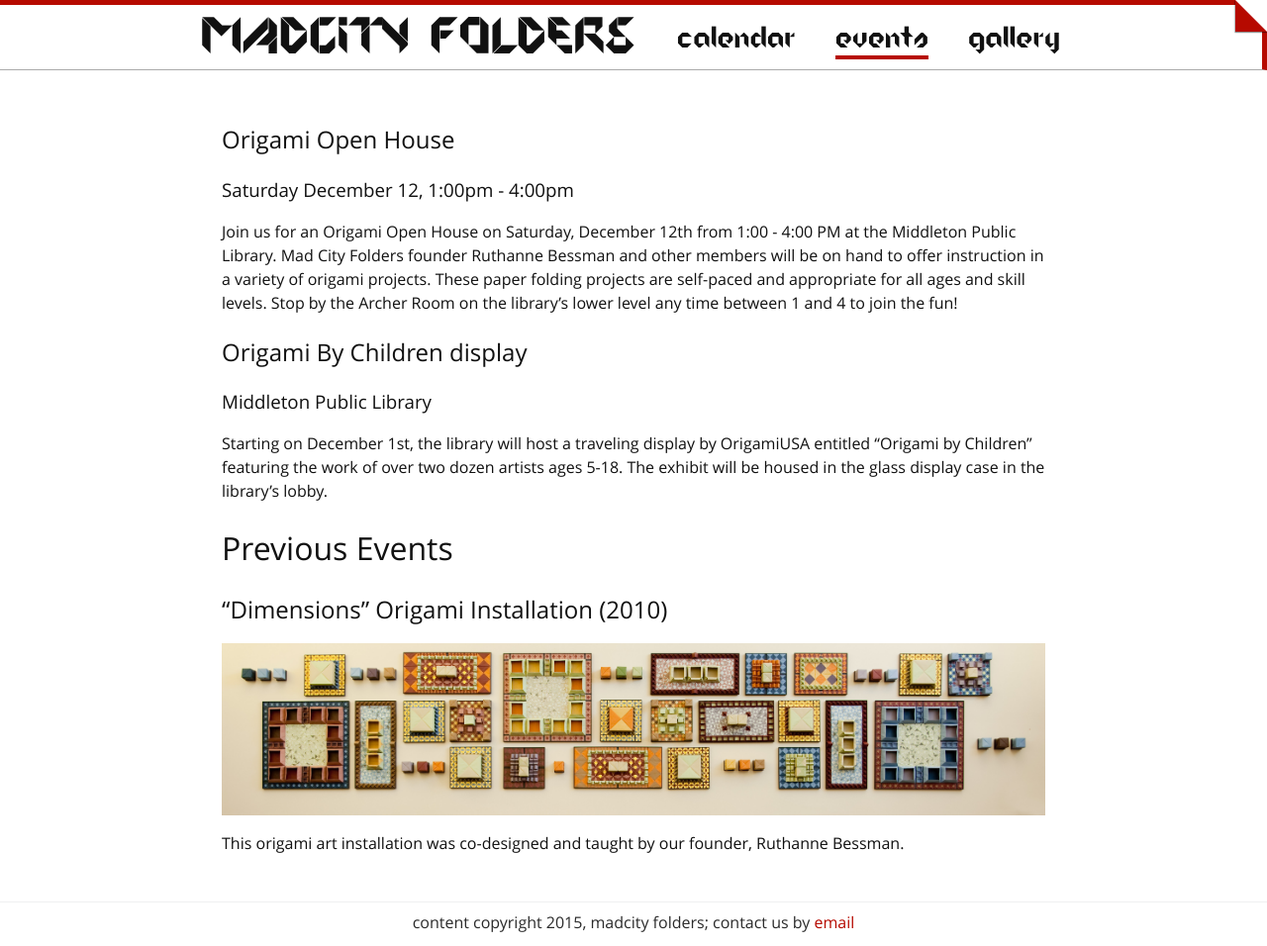
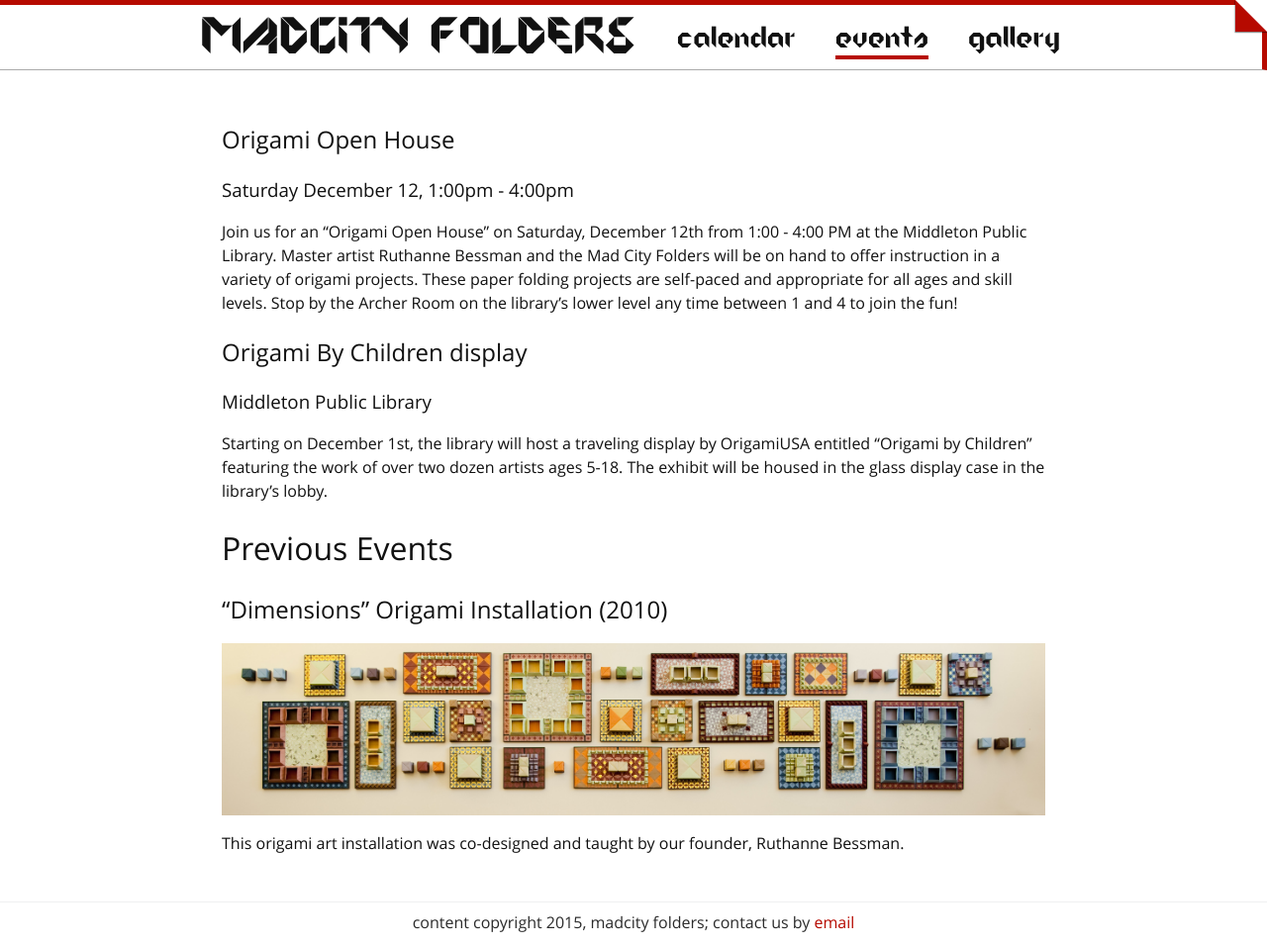
Before and after one commit to MadCityFolders/madcityfolders.github.io, a Jekyll site: the page built from events.md, in a window 1280 px wide. Shown: the whole page at 99% size. Built offline with Jekyll 4.4.1, drawn with Linux system fonts in a browser that asks for light colours; comment, search, counter and statistics services are not loaded.

Commit message:
Update open house event description

```diff
--- a/events.md
+++ b/events.md
@@ -9,11 +9,9 @@ group: 'nav'
 
 ### Saturday December 12, 1:00pm - 4:00pm
 
-Join us for an Origami Open House on Saturday, December 12th
-from 1:00 - 4:00 PM at the Middleton Public Library.
-Mad City Folders founder Ruthanne Bessman and other members will be on hand to offer instruction in a variety of origami projects.
-These paper folding projects are self-paced and appropriate for all
-ages and skill levels.
+Join us for an "Origami Open House" on Saturday, December 12th from 1:00 - 4:00 PM at the Middleton Public Library.
+Master artist Ruthanne Bessman and the Mad City Folders will be on hand to offer instruction in a variety of origami projects.
+These paper folding projects are self-paced and appropriate for all ages and skill levels.
 Stop by the Archer Room on the library's lower level any time between 1 and 4 to join the fun!
 
 ## Origami By Children display
```
